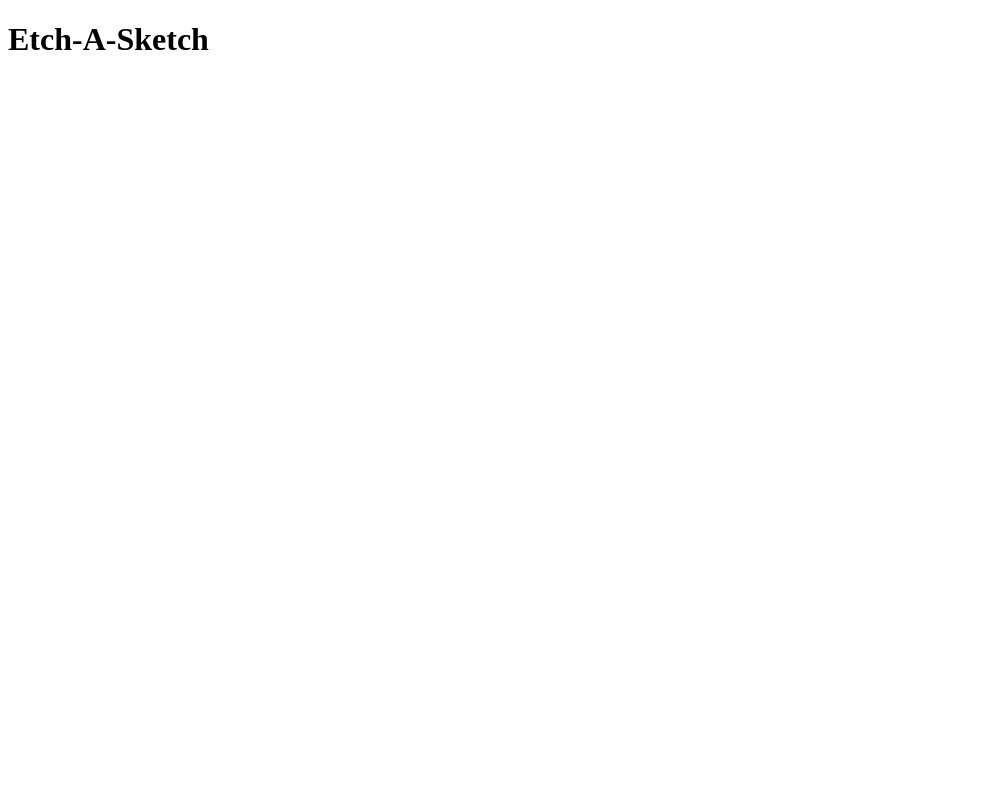
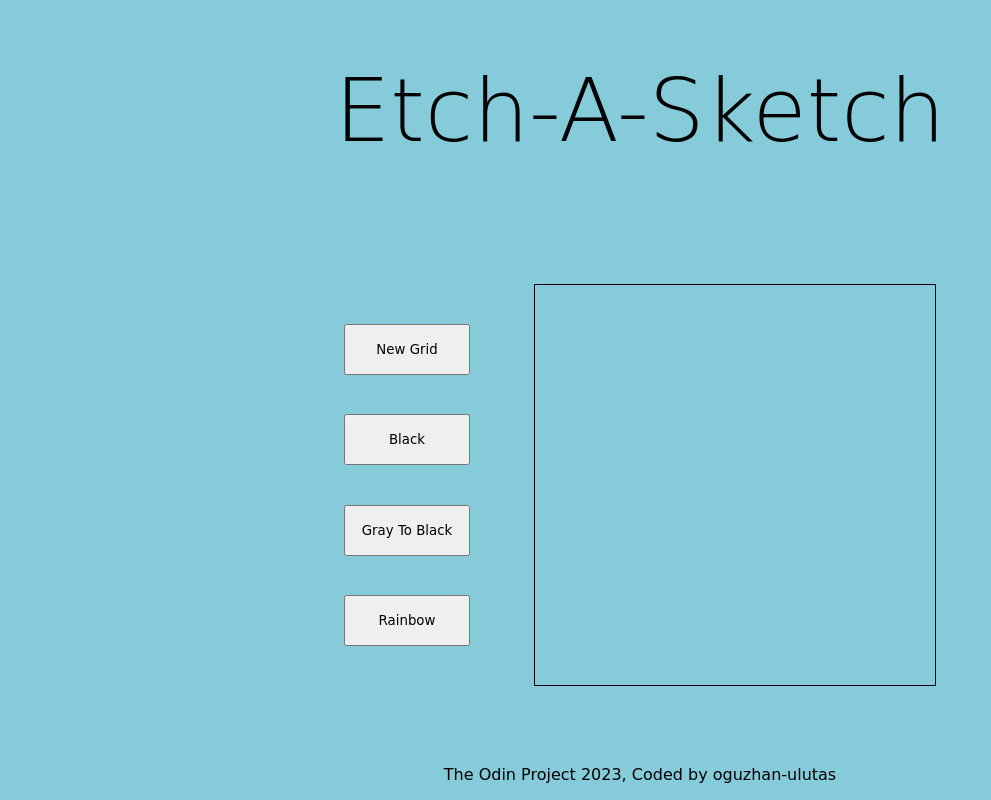
Before and after one commit to oguzhan-ulutas/odin-etch-a-sketch, a plain HTML site: page index.html in a window 1280 px wide. Shown: the whole page, without its empty margins (0-991 px from the left). Drawn offline with Linux system fonts and the light colour scheme.

Commit message:
Done main page view

```diff
--- a/index.html
+++ b/index.html
@@ -8,7 +8,19 @@
     <link rel="stylesheet" href="style.css">
 </head>
 <body>
-    <h1>Etch-A-Sketch</h1>
+    <h1 class="header">Etch-A-Sketch</h1>
+    <div class="mainBody">
+        <div class="buttons">
+            <button class="newGrid">New Grid</button>
+            <button class="black">Black</button>
+            <button class="grayTo">Gray To Black</button>
+            <button class="rainbow">Rainbow</button>
+        </div>
+        <div class="container">
+
+        </div>
+    </div>
+    <p class="trademark">The Odin Project 2023, Coded by oguzhan-ulutas</p>
     <script src="script.js"></script>
 </body>
 </html>
--- a/style.css
+++ b/style.css
@@ -0,0 +1,50 @@
+* {
+    font-family: "Indie Flower", cursive, "Monotype Corsiva", Arial, Helvetica, sans-serif;
+}
+
+body {
+    margin: 0;
+    min-height: 100vh;
+    background-color: #85CBD9;
+
+    display: flex;
+    flex-direction: column;
+    justify-content: space-between;
+    align-items: center;
+}
+
+.header {
+    font-family: "Indie Flower", cursive, "Monotype Corsiva", Arial, Helvetica, sans-serif;
+    font-size: 88px;
+    font-weight: lighter;
+}
+
+.container {
+    border: solid 1px;
+    width: 400px;
+    height: 400px;
+}
+
+.mainBody {
+    display: flex;
+    justify-content: center;
+    gap: 64px;
+}
+
+.buttons {
+    display: flex;
+    flex-direction: column;
+    justify-content: space-evenly;
+}
+
+.tradeMark {
+    font-weight: 100;
+
+}
+
+.newGrid,
+.black,
+.grayTo,
+.rainbow {
+    padding: 16px;
+}
```
